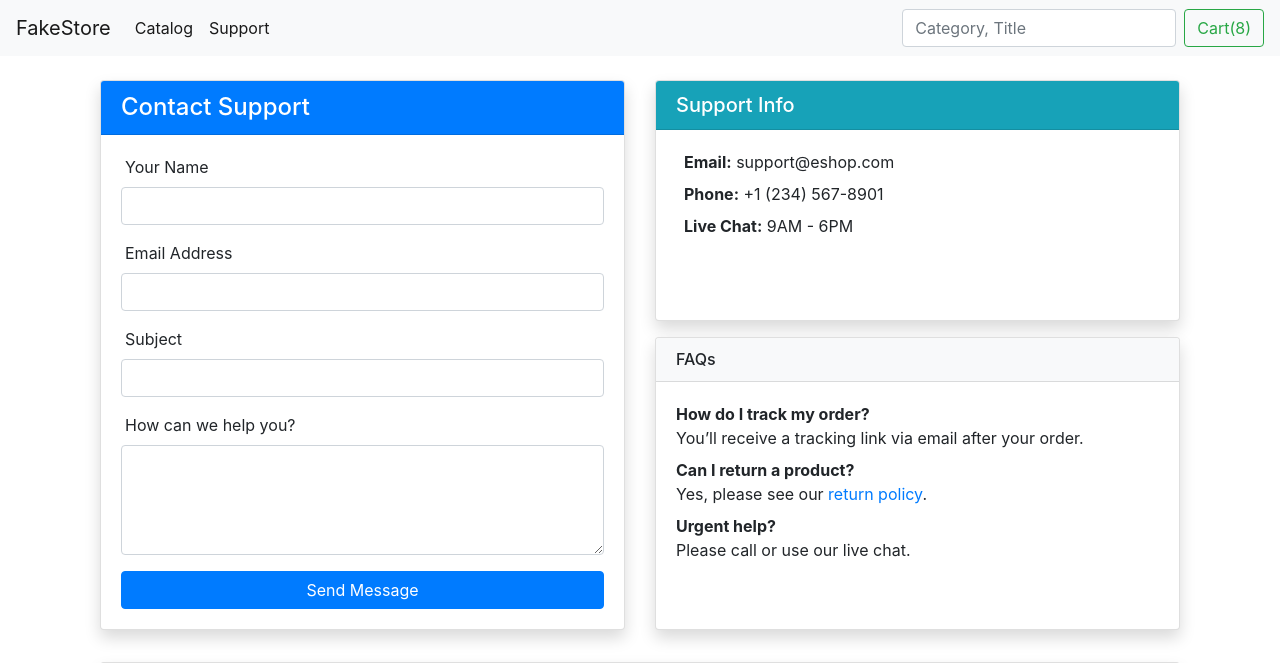
After one commit to rywkoo/FakeStoreApp, a Flask app: page /support in a window 1280 px wide. The commit adds this page. Shown: the top 663 px of the page. Run offline with Flask 3, Linux system fonts and the light colour scheme.

Commit message:
add template

```diff
--- a/app.py
+++ b/app.py
@@ -1,8 +1,14 @@
 from flask import Flask, render_template
-import  requests
+import requests
 
 app = Flask(__name__)
 
+# @app.get('/')
+# @app.get('/home')
+# def home():
+#     return render_template('master.html')
+#
+#
 
 @app.get('/')
 @app.get('/home')
@@ -18,28 +24,9 @@ def home():
     return render_template('home.html', products=products, error=error)
 
 
-@app.get('/about')
+@app.get('/support')
 def about():
-    return render_template('about.html')
-
-
-@app.get('/api/products')
-def getProducts():
-    products = [
-        {
-            "id": 1,
-            "title": "Fjallraven - Foldsack No. 1 Backpack, Fits 15 Laptops",
-            "price": 109.95,
-            "description": "Your perfect pack for everyday use and walks in the forest. Stash your laptop (up to 15 inches) in the padded sleeve, your everyday",
-            "category": "men's clothing",
-            "image": "https://fakestoreapi.com/img/81fPKd-2AYL._AC_SL1500_.jpg",
-            "rating": {
-                "rate": 3.9,
-                "count": 120
-            }
-        },
-    ]
-    return products
+    return render_template('support.html')
 
 
 if __name__ == '__main__':
--- a/static/pro_card.css
+++ b/static/pro_card.css
@@ -1,6 +1,6 @@
 
 .product-card {
-    width: 350px;
+    width: 100%;
     border: 1px solid #eee;
     border-radius: 14px;
     overflow: hidden;
@@ -86,3 +86,9 @@
     overflow: hidden;
     text-overflow: ellipsis;
 }
+
+.pro-cat {
+    position: absolute;
+    top: 30px;
+    left: 25px;
+}
--- /dev/null
+++ b/templates/master.html
@@ -0,0 +1,39 @@
+<!DOCTYPE html>
+<html lang="en">
+<head>
+    <meta charset="UTF-8">
+    <title>Title</title>
+    {% include "style.html" %}
+</head>
+<body>
+<div class="container-fluid p-0 m-0">
+    <nav class="navbar navbar-expand-lg navbar-light bg-light">
+        <a class="navbar-brand" href="/">FakeStore</a>
+        <button class="navbar-toggler" type="button" data-toggle="collapse" data-target="#navbarSupportedContent"
+                aria-controls="navbarSupportedContent" aria-expanded="false" aria-label="Toggle navigation">
+            <span class="navbar-toggler-icon"></span>
+        </button>
+
+        <div class="collapse navbar-collapse" id="navbarSupportedContent">
+            <ul class="navbar-nav mr-auto">
+                <li class="nav-item active">
+                    <a class="nav-link" href="/">Catalog</a>
+                </li>
+                 <li class="nav-item active">
+                    <a class="nav-link" href="/support">Support</a>
+                </li>
+            </ul>
+            <form class="form-inline my-2 my-lg-0">
+                <input class="form-control mr-sm-2" type="search" placeholder="Category, Title" aria-label="Search">
+                <button class="btn btn-outline-success my-2 my-sm-0" type="submit">Cart(8)</button>
+            </form>
+        </div>
+    </nav>
+</div>
+
+<div class="container">
+    {% block main_content %}{% endblock %}
+</div>
+</body>
+{% include "script.html" %}
+</html>
--- /dev/null
+++ b/templates/script.html
@@ -0,0 +1,3 @@
+<script src="https://cdn.jsdelivr.net/npm/jquery@3.5.1/dist/jquery.slim.min.js"></script>
+<script src="https://cdn.jsdelivr.net/npm/popper.js@1.16.1/dist/umd/popper.min.js"></script>
+<script src="https://cdn.jsdelivr.net/npm/bootstrap@4.6.2/dist/js/bootstrap.min.js"></script>
--- /dev/null
+++ b/templates/style.html
@@ -0,0 +1,2 @@
+<link rel="stylesheet" href="https://cdn.jsdelivr.net/npm/bootstrap@4.6.2/dist/css/bootstrap.min.css">
+<link rel="stylesheet" href="/static/pro_card.css">
--- /dev/null
+++ b/templates/support.html
@@ -0,0 +1,92 @@
+{% extends "master.html" %}
+{% block main_content %}
+    <div class="container mt-4">
+        <div class="row">
+            <!-- Contact Support Form -->
+            <div class="col-lg-6 mb-4">
+                <div class="card shadow h-100">
+                    <div class="card-header bg-primary text-white">
+                        <h4 class="mb-0">Contact Support</h4>
+                    </div>
+                    <div class="card-body">
+                        <form>
+                            <div class="form-group">
+                                <label for="name"><i class="fa fa-user mr-1"></i>Your Name</label>
+                                <input type="text" class="form-control" id="name" required>
+                            </div>
+                            <div class="form-group">
+                                <label for="email"><i class="fa fa-envelope mr-1"></i>Email Address</label>
+                                <input type="email" class="form-control" id="email" required>
+                            </div>
+                            <div class="form-group">
+                                <label for="subject"><i class="fa fa-tag mr-1"></i>Subject</label>
+                                <input type="text" class="form-control" id="subject" required>
+                            </div>
+                            <div class="form-group">
+                                <label for="message"><i class="fa fa-comment mr-1"></i>How can we help you?</label>
+                                <textarea class="form-control" id="message" rows="4" required></textarea>
+                            </div>
+                            <button type="submit" class="btn btn-primary btn-block">Send Message</button>
+                        </form>
+                    </div>
+                </div>
+            </div>
+            <!-- Info & FAQ -->
+            <div class="col-lg-6 mb-4">
+                <div class="row h-100">
+                    <div class="col-md-12 mb-3">
+                        <div class="card h-100 shadow">
+                            <div class="card-header bg-info text-white">
+                                <h5 class="mb-0">Support Info</h5>
+                            </div>
+                            <div class="card-body">
+                                <p class="mb-2"><i class="fa fa-envelope mr-2"></i><strong>Email:</strong>
+                                    support@eshop.com</p>
+                                <p class="mb-2"><i class="fa fa-phone mr-2"></i><strong>Phone:</strong> +1 (234)
+                                    567-8901</p>
+                                <p><i class="fa fa-comments mr-2"></i><strong>Live Chat:</strong> 9AM - 6PM</p>
+                            </div>
+                        </div>
+                    </div>
+                    <div class="col-md-12">
+                        <div class="card h-100 shadow">
+                            <div class="card-header bg-light">
+                                <h6 class="mb-0">FAQs</h6>
+                            </div>
+                            <div class="card-body">
+                                <p class="mb-2"><strong>How do I track my order?</strong><br>
+                                    You’ll receive a tracking link via email after your order.
+                                </p>
+                                <p class="mb-2"><strong>Can I return a product?</strong><br>
+                                    Yes, please see our <a href="#">return policy</a>.
+                                </p>
+                                <p class="mb-0"><strong>Urgent help?</strong><br>
+                                    Please call or use our live chat.
+                                </p>
+                            </div>
+                        </div>
+                    </div>
+                </div>
+            </div>
+        </div>
+
+        <!-- Map Section -->
+        <div class="row mt-2">
+            <div class="col-12">
+                <div class="card shadow">
+                    <div class="card-header bg-success text-white">
+                        <h5 class="mb-0">Our Location</h5>
+                    </div>
+                    <div class="card-body p-2">
+                        <div style="width: 100%;">
+                            <iframe
+                                    src="https://www.google.com/maps/embed?pb=!1m18!1m12!1m3!1d265.9289028007851!2d104.89460509809182!3d11.568113242651208!2m3!1f0!2f0!3f0!3m2!1i1024!2i768!4f13.1!3m3!1m2!1s0x31095173761d4a53%3A0xcd09ff2f4d326e3f!2sSETEC%20Institute!5e1!3m2!1sen!2skh!4v1751948617609!5m2!1sen!2skh"
+                                    width="100%" height="350" frameborder="0" style="border:0;" allowfullscreen=""
+                                    loading="lazy"></iframe>
+                        </div>
+                    </div>
+                </div>
+            </div>
+        </div>
+    </div>
+{% endblock %}
```
Also changed, not shown: templates/home.html (+13 -23 lines), templates/navbar.html (added, +21 -0 lines).
